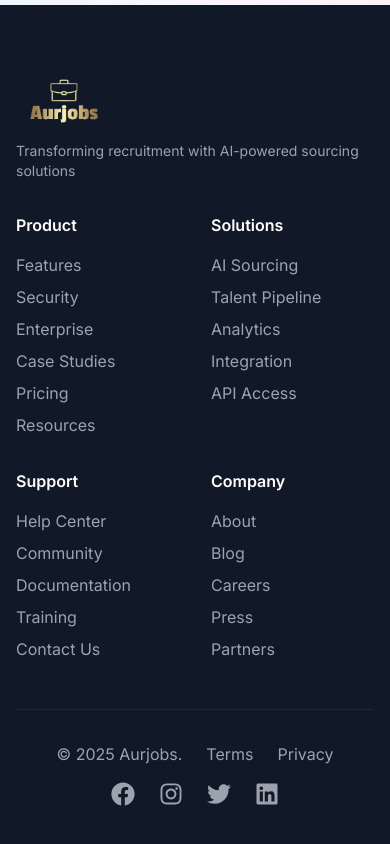
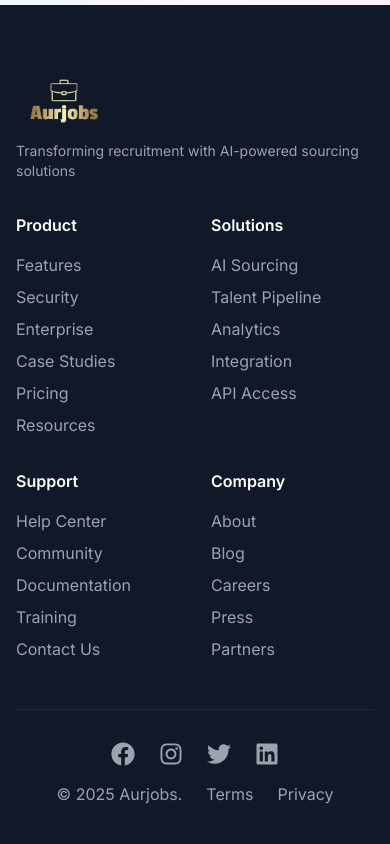
Before and after one commit to samerr07/AurjobsMainPage, a React (Vite) app: page /contact in a window 390 px wide. Shown: the part 2090-2934 px from the top of the page. Built offline with nearby package versions, Linux system fonts and the light colour scheme.

Commit message:
footer changes

```diff
--- a/src/components/Footer.jsx
+++ b/src/components/Footer.jsx
@@ -54,15 +54,15 @@
         </div>
 
         {/* Bottom Section */}
-        <div className="mt-12 pt-8 border-t border-gray-800 flex flex-col md:flex-row justify-between items-center">
-          <div className="flex items-center space-x-6 mb-4 md:mb-0">
+        <div className="mt-12 pt-8 border-t border-gray-800 flex flex-col-reverse md:flex-row justify-between items-center">
+          <div className="flex items-center space-x-6 md:mb-0">
             <span>© 2025 Aurjobs.</span>
             <a href="#" className="hover:text-white">Terms</a>
             <a href="#" className="hover:text-white">Privacy</a>
           </div>
 
           {/* Social Links */}
-          <div className="flex space-x-6">
+          <div className="flex mb-4 md:mb-0 md:pr-[10%] space-x-6">
             <a href="https://www.facebook.com/people/AurjobsOfficial/61556103504038/" className="hover:text-white" aria-label="Facebook">
               <FaFacebook className="h-6 w-6" />
             </a>
```
